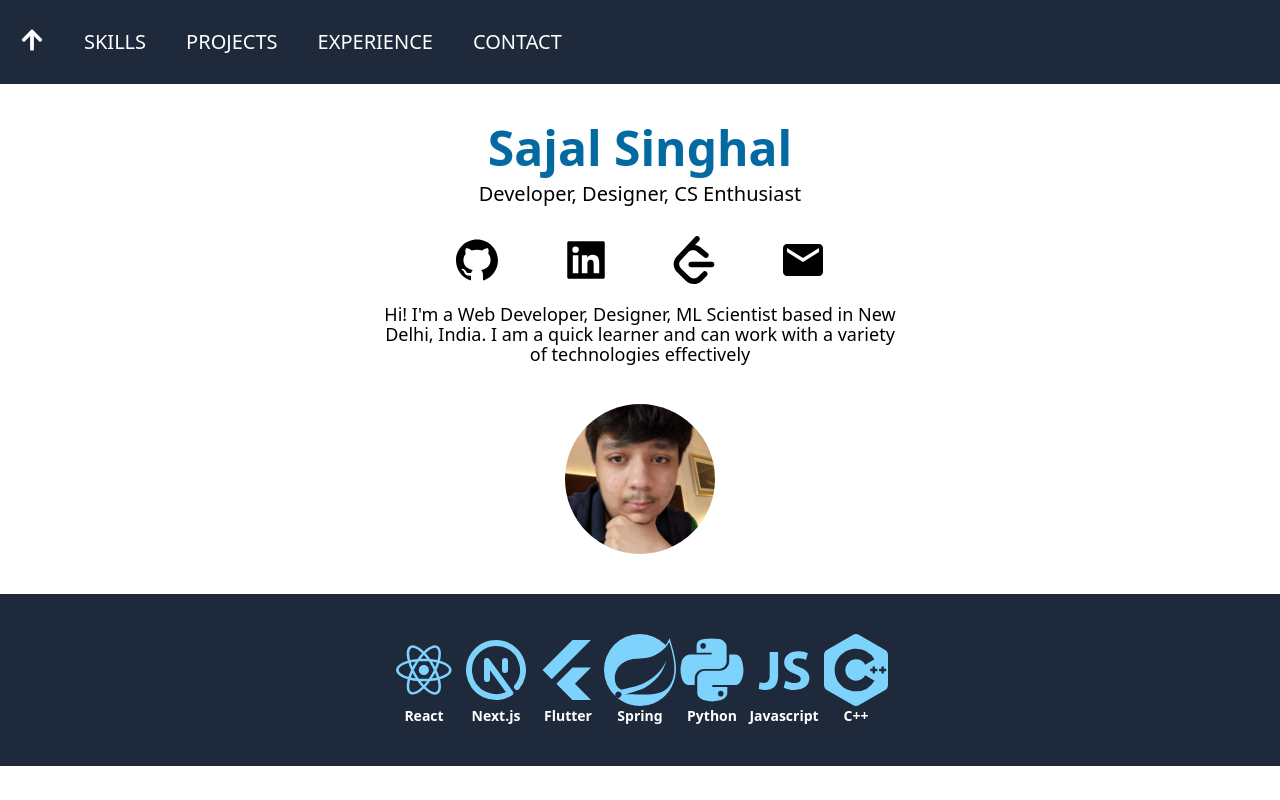
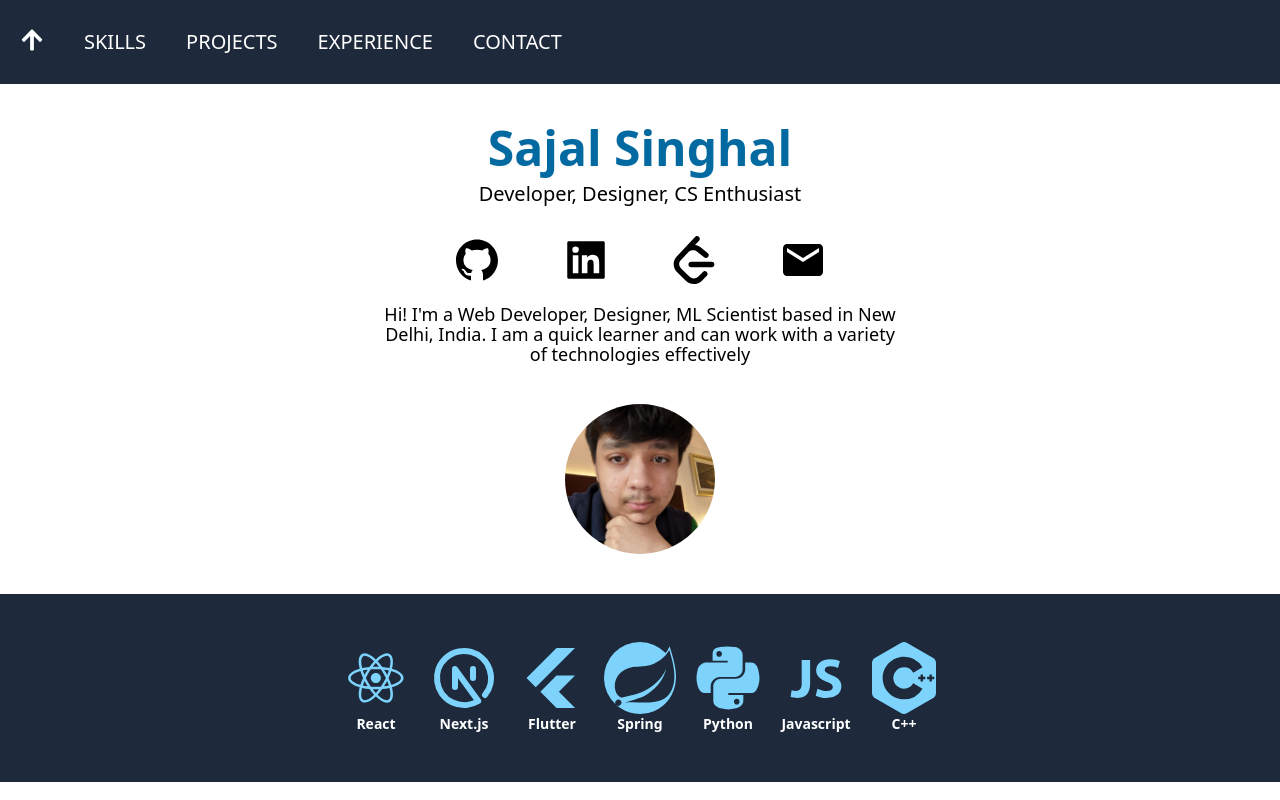
Before and after one commit to SSReal/portfolio-vnext, a Next.js app: page / in a window 1280 px wide. Shown: the top 800 px of the page. Built offline with nearby package versions, Linux system fonts and the light colour scheme.

Commit message:
fix skills UI display crowding

```diff
--- a/pages/index.tsx
+++ b/pages/index.tsx
@@ -144,7 +144,7 @@ function Home({
                 <section className=" w-full my-10 bg-slate-800 overflow:hidden text-sky-300 text-7xl flex justify-center mx-auto py-10 px-20 flex-wrap">
                     {
                         skills.map((text, idx) =>
-                            <div key={idx} className="text-center">
+                            <div key={idx} className="text-center mx-2 my-2">
                                 {getSkillIcon(text)}
                                 <p className="text-sm text-white font-semibold" >{text}</p>
                             </div>
```
